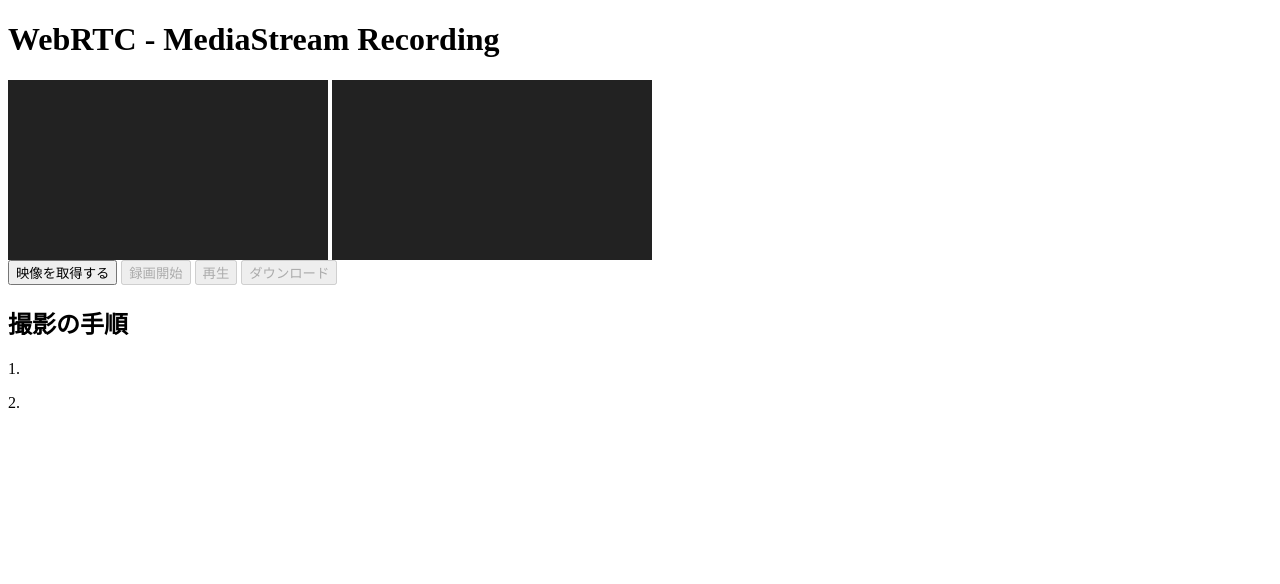
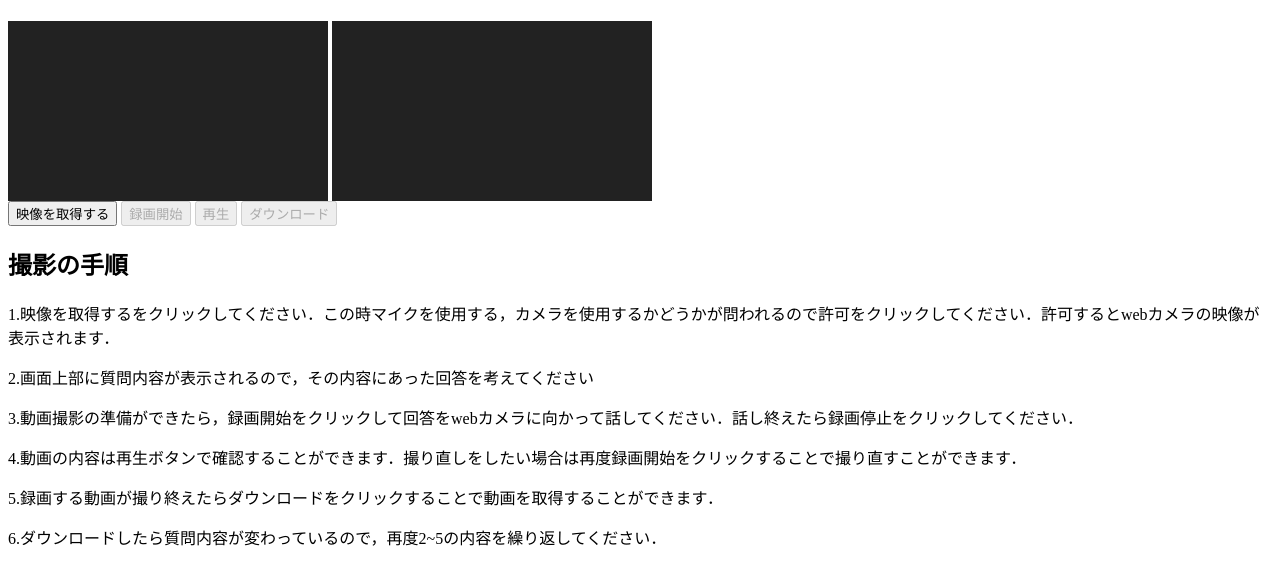
Before and after one commit to HayatoKimoto/javascript_media_record, a plain HTML site: page index.html in a window 1280 px wide. Drawn offline with Linux system fonts and the light colour scheme.

Commit message:
revised folder

```diff
--- a/index.html
+++ b/index.html
@@ -17,7 +17,7 @@
 <body>
   <div id="container">
 
-    <h1>WebRTC - MediaStream Recording</h1>
+    <h1></h1>
     <h4></h4>
     <video id="local" playsinline autoplay muted></video>
     <video id="recorded" playsinline loop></video>
@@ -30,8 +30,12 @@
     </div>
     <div　id="instruction">
     <h2>撮影の手順</h2>
-    <p>1.</p>
-    <p>2.</p>
+    <p>1.映像を取得するをクリックしてください．この時マイクを使用する，カメラを使用するかどうかが問われるので許可をクリックしてください．許可するとwebカメラの映像が表示されます．</p>
+    <p>2.画面上部に質問内容が表示されるので，その内容にあった回答を考えてください</p>
+    <p>3.動画撮影の準備ができたら，録画開始をクリックして回答をwebカメラに向かって話してください．話し終えたら録画停止をクリックしてください．</p>
+    <p>4.動画の内容は再生ボタンで確認することができます．撮り直しをしたい場合は再度録画開始をクリックすることで撮り直すことができます．</p>
+    <p>5.録画する動画が撮り終えたらダウンロードをクリックすることで動画を取得することができます．</p>
+    <p>6.ダウンロードしたら質問内容が変わっているので，再度2~5の内容を繰り返してください．</p>
 
 
   <!-- include adapter for srcObject shim -->
--- a/index.js
+++ b/index.js
@@ -31,7 +31,7 @@ var value = [
 , '入っていた部活動について教えてください'
 , '100万円を貰ったら何に使いますか'
 , '何人家族ですか'
-, '好きなな動物は何ですか'
+, '好きな動物は何ですか'
 , '得意な料理は何ですか'
 , 'コンビニでよく買うものは何ですか'
 , '小さい頃の夢は何ですか'
```
